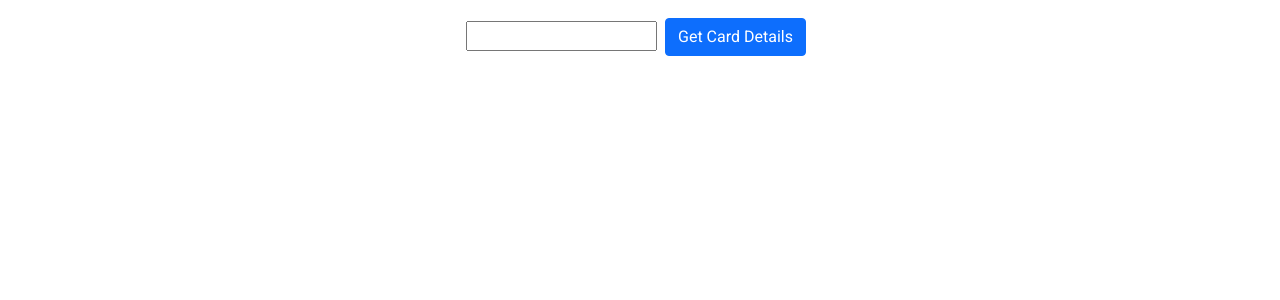
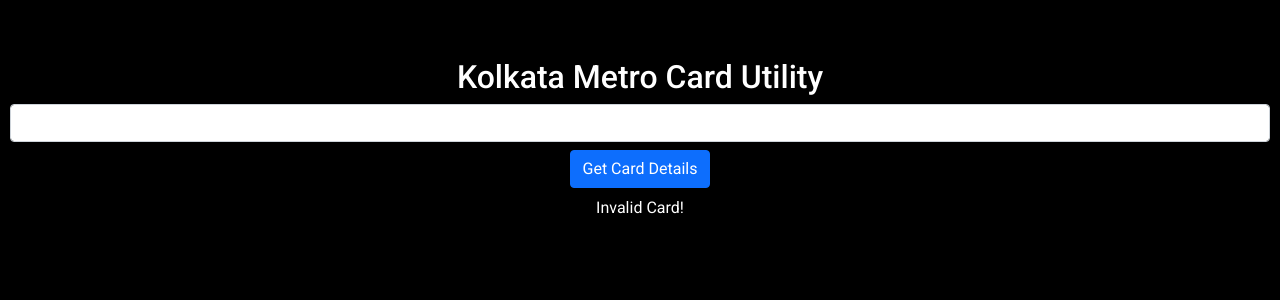
Before and after one commit to mannapijush1coretech/kolkata-metro-card-details-checker, a React (Create React App) app: page / in a window 1280 px wide. Shown: the top 300 px of the page. Built offline with nearby package versions, Linux system fonts and the light colour scheme.

Commit message:
initial build deisgn

```diff
--- a/public/index.html
+++ b/public/index.html
@@ -27,19 +27,9 @@
       integrity="sha384-1BmE4kWBq78iYhFldvKuhfTAU6auU8tT94WrHftjDbrCEXSU1oBoqyl2QvZ6jIW3"
       crossorigin="anonymous"
     />
-    <script src="https://cdnjs.cloudflare.com/ajax/libs/material-ui/4.12.3/index.min.js" integrity="sha512-kIdy/WIexvksScC2I+uDkS0mx9tkTDDcYHjeY5Rmeum5GQuq8wgZqUv6FUMtGv0bm5KPY0vlps5nKBj+8BGutQ==" crossorigin="anonymous" referrerpolicy="no-referrer"></script>
-    <!--
-      Notice the use of %PUBLIC_URL% in the tags above.
-      It will be replaced with the URL of the `public` folder during the build.
-      Only files inside the `public` folder can be referenced from the HTML.
-
-      Unlike "/favicon.ico" or "favicon.ico", "%PUBLIC_URL%/favicon.ico" will
-      work correctly both with client-side routing and a non-root public URL.
-      Learn how to configure a non-root public URL by running `npm run build`.
-    -->
     <title>Kolkata Metro Card Utility </title>
   </head>
-  <body>
+  <body class="text-white">
     <noscript>
       You need to enable JavaScript to run this app.
     </noscript>
--- a/src/App.css
+++ b/src/App.css
@@ -17,6 +17,9 @@
   align-content: center;
   font-family: 'Roboto','SF Pro Text', 'SF Pro Icons', 'Helvetica Neue', 'Helvetica',
     'Arial', sans-serif;
+}
+body{
+  background-color: black;
 }
 h1 {
   font-size: 45px;
--- a/src/App.js
+++ b/src/App.js
@@ -5,14 +5,34 @@
 
 
 function App() {
+  const [resdef,setResDef]=useState({
+    status:'-200',
+    msg:"Invalid Card!"
+  });
+  const [cardNo,setCardNo]=useState('');
+  const [data,setData]=useState({
+    data:'',
+    loading:true
+  });
 
+  const getCard= async() =>{
+    //const res=await fetch(process.env.API_URL+"");
+    if(cardNo.length==9){
+      console.log(cardNo);
+      const res=await fetch(process.env.REACT_APP_API_URL+"cardNumber="+cardNo+"&reCardNumber="+cardNo);
+      console.log(res);
+    }else{
+
+    }
+  }
 
   return (
-    <div>
-      <h1></h1>
-      <input type="text" maxLength="9" minlength="9"/>
-      <Button className="mx-2">Get Card Details</Button>
+    <div className="vw-75">
+      <h2>Kolkata Metro Card Utility</h2>
+      <input value={cardNo} onChange={e=>setCardNo(e.target.value)} className="form-control vw-25" type="text" maxLength="9" minLength="9"/>
+      <Button onClick={getCard}className="m-2">Get Card Details</Button>
       <br />
+      <div>{resdef.status=='-200'?resdef.msg:""}</div>
     </div>
   );
 }
```
